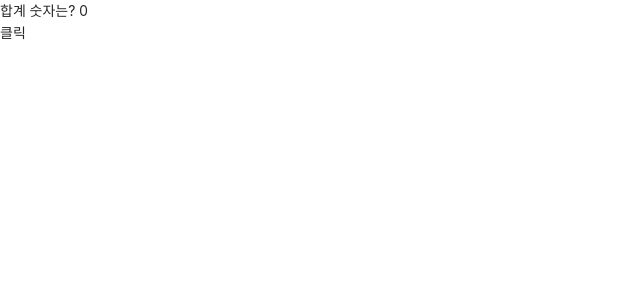
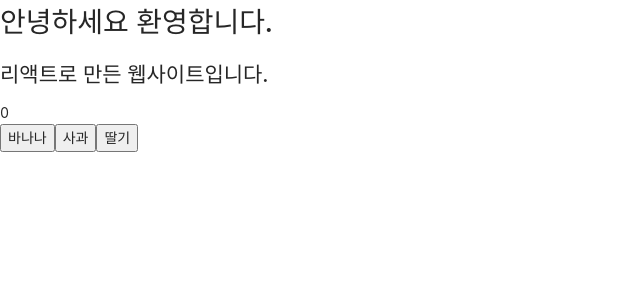
Before and after one commit to utolee90/React_Todo, a React (Create React App) app: page / in a window 1280 px wide. Shown: the top 300 px of the page, without its empty margins (0-640 px from the left). Built offline with nearby package versions, Linux system fonts and the light colour scheme.

Commit message:
React Modified

```diff
--- a/src/App.js
+++ b/src/App.js
@@ -1,27 +1,19 @@
 import React from 'react';
 import './App.css';
+import Count from 'Count';
+import Welcome from 'Welcome';
+import ReactM from 'ReactM';
+import Fruits from 'Fruit';
 import 'antd/dist/antd.css';
-import { Button } from 'antd';
 
-//컴포넌트 클래스형, 함수형
-function Count() {
-  const [cnt, setCnt] = React.useState(0); //상태값 0으로 초기화
-  const click = () =>{
-    setCnt(cnt+1);
-  };
-  return (<div id="content">
-  합계 숫자는? <span>{cnt}</span>
-<div onClick={click}>클릭</div>
-</div>
-  );
-
-}
 
 function App() { // jsx - HTML과 유사 - 그러나 JS 코드로 내부적으로 변환.
     return (<div>
-      <Count/>
+      <Welcome/>
+      <ReactM/>
+      <Fruits/>
     </div>
-  ); //컴포넌트 넣기
+  ); //컴포넌트 넣기 : 대문자로 사용.
 }
 
 export default App;
--- /dev/null
+++ b/src/Count.js
@@ -0,0 +1,17 @@
+import React from 'react';
+
+//컴포넌트 클래스형, 함수형
+function Count() {
+    const [cnt, setCnt] = React.useState(0); //상태값 0으로 초기화
+    const click = () =>{
+      setCnt(cnt+1);
+    };
+    return (<div id="content">
+    합계 숫자는? <span>{cnt}</span>
+  <div onClick={click}>클릭</div>
+  </div>
+    );
+
+  }
+
+  export default Count; //참조할 수 있게 만드는 코드
--- /dev/null
+++ b/src/Fruit.js
@@ -0,0 +1,27 @@
+import React from 'react';
+
+//컴포넌트 클래스형, 함수형
+function Fruits() {
+    let fruit0 = document.querySelector('#fruit');
+
+    const fb = ()=>{
+        document.querySelector('#fruit').innerHTML = '바나나';
+        }
+    const fa = ()=>{
+        document.querySelector('#fruit').innerHTML = '사과';
+        }
+    const fs = ()=>{
+         document.querySelector('#fruit').innerHTML = '딸기';
+        }
+
+
+    return (<div>
+    <div id="fruit">0</div>
+    <button onClick={fb}>바나나</button>
+    <button onClick={fa}>사과</button>
+    <button onClick={fs}>딸기</button>
+
+    </div>);
+  }
+
+  export default Fruits;
--- /dev/null
+++ b/src/ReactM.js
@@ -0,0 +1,11 @@
+import React from 'react';
+
+//컴포넌트 클래스형, 함수형
+function ReactM() {
+
+    return (<h2 id="react">리액트로 만든 웹사이트입니다.</h2>
+    );
+
+  }
+
+  export default ReactM; //참조할 수 있게 만드는 코드
--- /dev/null
+++ b/src/Welcome.js
@@ -0,0 +1,11 @@
+import React from 'react';
+
+//컴포넌트 클래스형, 함수형
+function Welcome() {
+
+    return (<h1 id="welcome">안녕하세요 환영합니다.</h1>
+    );
+
+  }
+
+  export default Welcome; //참조할 수 있게 만드는 코드
```
